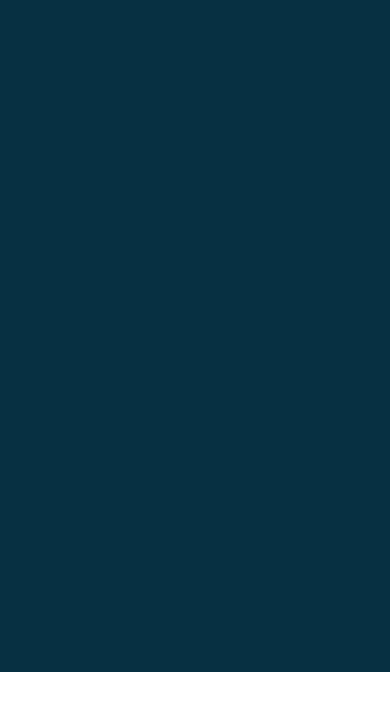
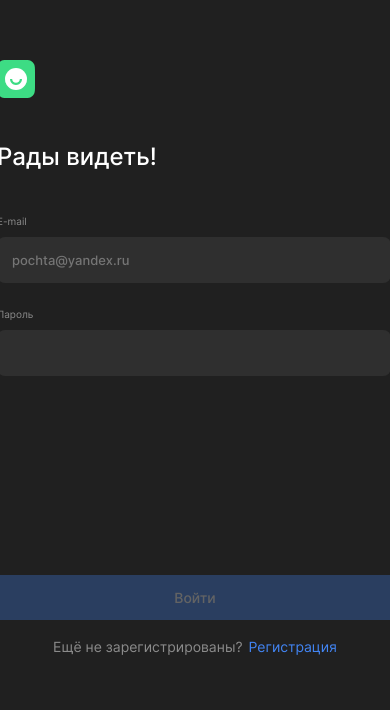
Before and after one commit to Polar-Bear777/movies-explorer-frontend, a React (Create React App) app: page /signin in a window 390 px wide. Before the commit this address had no page. Shown: the part 172-882 px from the top of the page. Before the commit the page ends 844 px from the top, so only its background shows below. Built offline with nearby package versions, Linux system fonts and the light colour scheme.

Commit message:
сделал компонент login  + адаптив

```diff
--- a/src/components/App/App.js
+++ b/src/components/App/App.js
@@ -4,7 +4,7 @@ import { useState, useEffect } from 'react';
 // import { register, login, tokencheck } from '../../utils/Auth';
 import Main from '../Main/Main';
 import Register from '../Register/Register';
-// import Login from '../Login/Login';
+import Login from '../Login/Login';
 import Movies from '../Movies/Movies';
 import SavedMovies from '../SavedMovies/SavedMovies';
 import Profile from '../Profile/Profile';
@@ -28,7 +28,7 @@ function App() {
       <Routes>
         <Route path="/" element={<Main isloggedIn={isloggedIn} />} />
         <Route path="/signup" element={<Register />} />
-        {/* <Route path="/signin" element={<Login />} /> */}
+        <Route path="/signin" element={<Login />} />
         <Route path="/movies" element={<Movies />} />
         <Route path="/saved-movies" element={<SavedMovies />} />
         <Route path="/profile" element={<Profile />} />
--- a/src/components/Login/Login.css
+++ b/src/components/Login/Login.css
@@ -0,0 +1,195 @@
+.login {
+  background-color: #202020;
+  display: flex;
+  flex-direction: column;
+  align-items: center;
+  height: 100vh;
+  padding: 70px 30px;
+}
+
+.login__block-top {
+  width: 396px;
+  display: flex;
+  flex-direction: column;
+}
+
+.login__logo:hover {
+  opacity: .7;
+  cursor: pointer;
+}
+
+.login__title {
+  color: #fff;
+  font-family: Inter;
+  font-size: 24px;
+  font-style: normal;
+  font-weight: 500;
+  line-height: normal;
+  margin: 40px 0;
+}
+
+.login__block-main {
+  width: 396px;
+  display: flex;
+  flex-direction: column;
+}
+
+.login__label {
+  color: #8b8b8b;
+  font-family: Inter;
+  font-size: 10px;
+  font-style: normal;
+  font-weight: 400;
+  line-height: normal;
+  width: 100%;
+  display: inline-block;
+  margin-bottom: 10px;
+}
+
+.login__input {
+  color: #fff;
+  font-family: Inter;
+  font-size: 13px;
+  font-style: normal;
+  font-weight: 500;
+  line-height: normal;
+  border: 0;
+  width: 92%;
+  border-radius: 8px;
+  background: #2f2f2f;
+  padding: 15px;
+}
+
+.login__input:focus {
+  outline: none;
+  transform: scale(1.1);
+}
+
+.login__button-submit {
+  color: #fff;
+  text-align: center;
+  font-family: Inter;
+  font-size: 14px;
+  font-style: normal;
+  font-weight: 500;
+  line-height: normal;
+  background: #4285f4;
+  border-radius: 3px;
+  border: 0;
+  width: 100%;
+  height: 45px;
+  margin-top: 179px;
+}
+
+.login__button-submit[disabled] {
+  opacity: .3;
+}
+
+.login__button-submit[disabled]:hover {
+  cursor: not-allowed;
+}
+
+.login__button-submit:hover {
+  cursor: pointer;
+  opacity: .8;
+}
+
+.login__block-bottom {
+  margin: 16px auto 0;
+  display: flex;
+  align-items: center;
+  gap: 6px;
+  padding: 2px 30px;
+}
+
+.login__link-description {
+  color: #8b8b8b;
+  text-align: center;
+  font-family: Inter;
+  font-size: 14px;
+  font-style: normal;
+  font-weight: 400;
+  line-height: normal;
+  margin: 0;
+}
+
+.login__link-login {
+  color: #4285f4;
+  text-align: center;
+  font-family: Inter;
+  font-size: 14px;
+  font-style: normal;
+  font-weight: 400;
+  line-height: normal;
+  text-decoration: none;
+}
+
+.login__link-login:hover {
+  opacity: .7;
+}
+
+.login__error {
+  display: inline-block;
+  color: #ee3465;
+  font-size: 10px;
+  text-align: start;
+  min-width: 100%;
+  min-height: 16px;
+}
+
+.login__error-invisible {
+  display: none;
+}
+
+/* Точка перелома между 1280 и 768 */
+@media (max-width: 768px) {
+  .login {
+    padding: 232px 30px;
+  }
+}
+
+/* Точка перелома между 768 и 320 */
+@media (max-width: 320px) {
+  .login {
+    padding: 56px 30px 30px;
+  }
+
+  .login__block-top {
+    width: 260px;
+    align-items: center;
+  }
+
+  .login__title {
+    font-size: 24px;
+    width: 260px;
+    margin: 50px 0 80px;
+    width: 260px;
+  }
+
+  .login__block-main {
+    width: 260px;
+    box-sizing: border-box;
+  }
+
+  .login__input {
+    width: 230px;
+  }
+
+  .login__button-submit {
+    font-size: 12px;
+    margin-top: 267px;
+  }
+
+  .login__block-bottom {
+    margin-top: 14px;
+    gap: 7px;
+  }
+
+  .login__link-description {
+    font-size: 12px;
+  }
+
+  .login__link-login {
+    font-size: 12px;
+  }
+}
--- a/src/components/Login/Login.js
+++ b/src/components/Login/Login.js
@@ -0,0 +1,86 @@
+import './Login.css'
+import { Link } from 'react-router-dom';
+import logo from '../../images/header__logo.svg';
+import { useState } from 'react';
+
+function Login({ onLogin }) {
+  const [formValue, setFormValue] = useState({});
+  const [formErrorMessage, setFormErrorMessage] = useState({});
+  const isFormFieldsValid = !formErrorMessage.email &&
+    !formErrorMessage.passwordform &&
+    formErrorMessage.email == '' &&
+    formErrorMessage.password == '';
+
+  function handleChangeEmail(e) {
+    const { name, value } = e.target;
+    setFormValue({
+      ...formValue,
+      [name]: value
+    });
+
+    setFormErrorMessage({
+      ...formErrorMessage,
+      [name]: e.target.validationMessage
+    });
+  }
+
+  function handleChangePassword(e) {
+    const { name, value } = e.target;
+    setFormValue({
+      ...formValue,
+      [name]: value
+    });
+
+    setFormErrorMessage({
+      ...formErrorMessage,
+      [name]: e.target.validationMessage
+    });
+  }
+
+  function handleSubmit(e) {
+    e.preventDefault();
+    const { email, password } = formValue;
+    onLogin(email, password, e);
+  }
+
+  return (
+    <main>
+      <section className='login'>
+        <div className='login__block-top'>
+          <Link to='/' className='login__logo-link'><img className='login__logo' alt='логотип' src={logo}></img></Link>
+          <h1 className='login__title'>Рады видеть!</h1>
+        </div>
+        <div className='login__block-main'>
+          <form className='login__form' onSubmit={handleSubmit}>
+            <label className='login__label' htmlFor='login__input_email'>E-mail</label>
+            <input className='login__input login__input_email'
+              id='login__input_email'
+              name='email'
+              required
+              type="email"
+              placeholder='pochta@yandex.ru' // placeholder для макета уберу
+              onChange={handleChangeEmail}></input>
+            <span className={formErrorMessage.email === 'undefined' ? 'login__error-invisible' : 'login__error'}>{formErrorMessage.email || ''}</span>
+            <label className='login__label' htmlFor='login__input_password'>Пароль</label>
+            <input className='login__input login__input_password'
+              id='login__input_password'
+              name='password'
+              required
+              minLength={8}
+              maxLength={24}
+              type="password"
+              onChange={handleChangePassword}></input>
+            <span className={formErrorMessage.password === 'undefined' ? 'login__error-invisible' : 'login__error'}>{formErrorMessage.password || ''}</span>
+            <button type='submit' disabled={!isFormFieldsValid} className='login__button-submit'>Войти</button>
+          </form>
+          <div className='login__block-bottom'>
+            <p className='login__link-description'>Ещё не зарегистрированы?</p>
+            <Link to='/signup' className='login__link-login'>Регистрация</Link>
+          </div>
+        </div>
+      </section>
+    </main >
+  )
+}
+
+export default Login;
```
